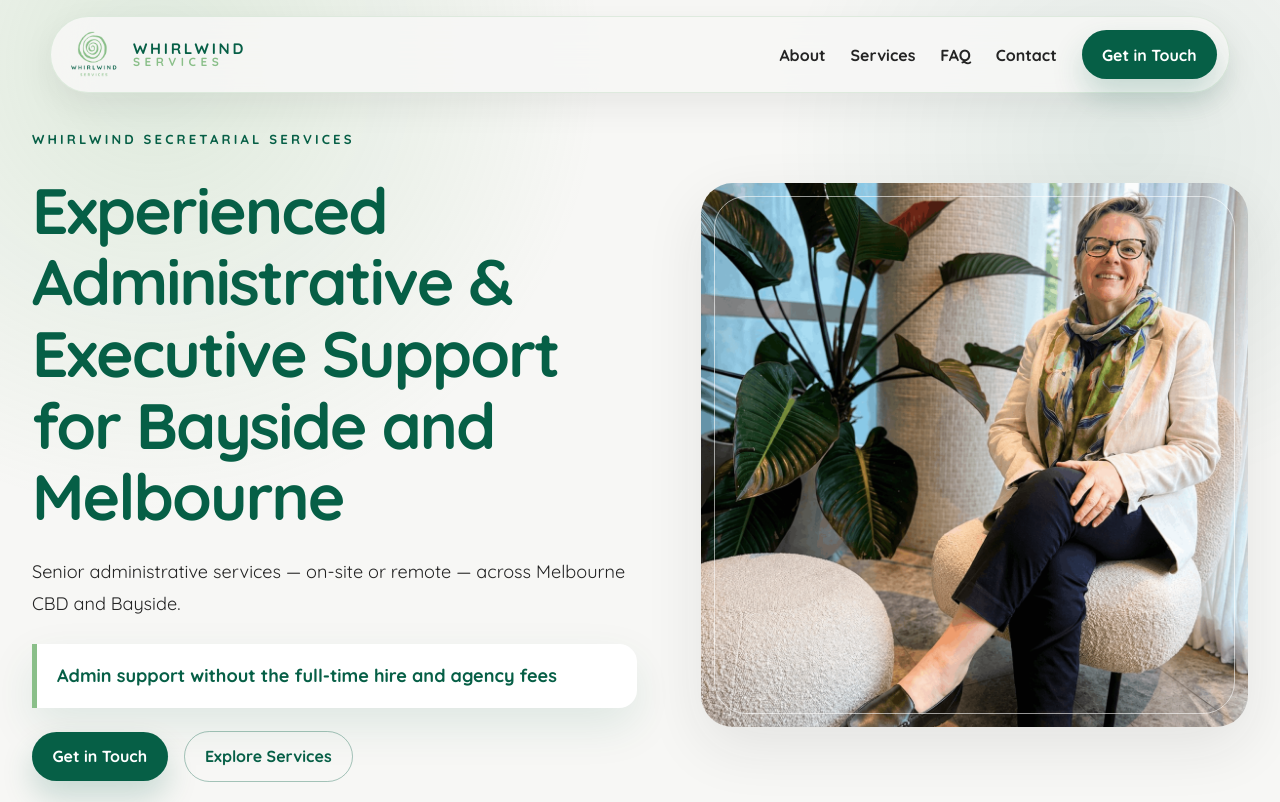
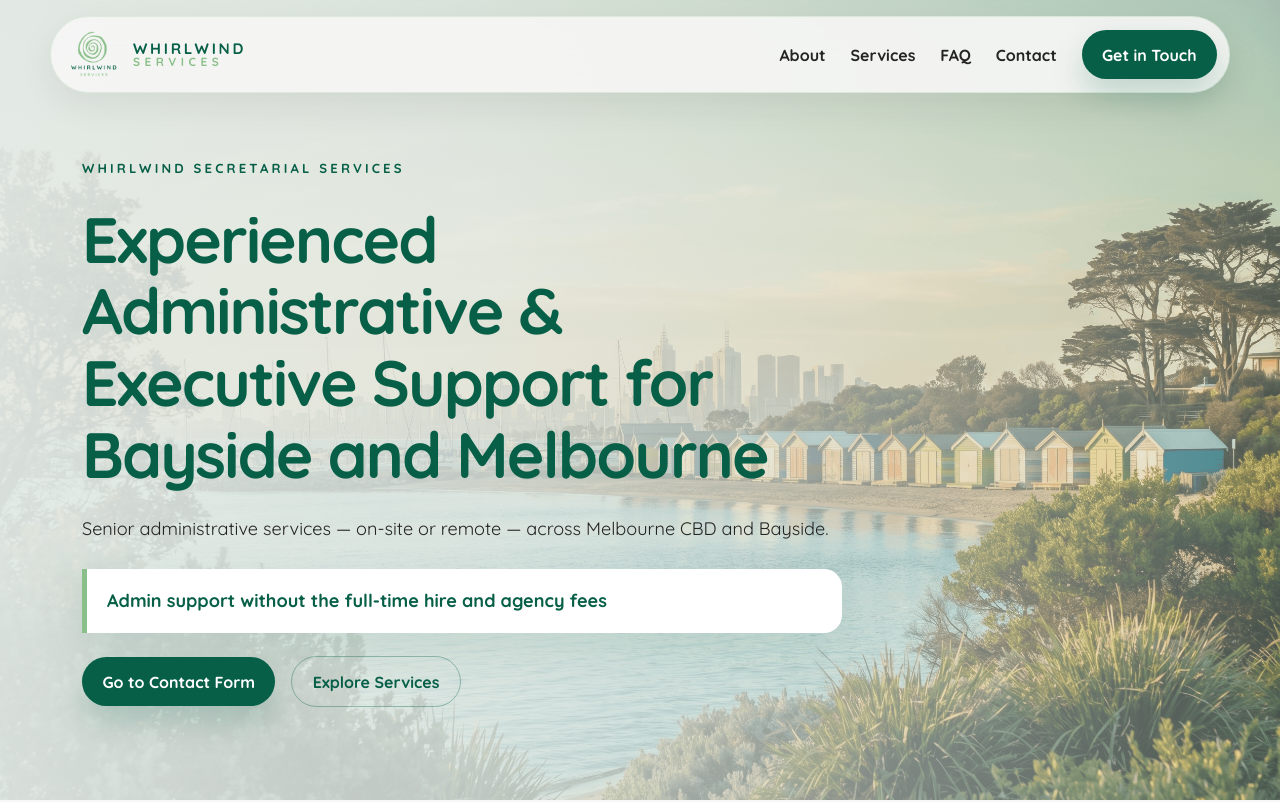
Before and after one commit to BrightPathCreative/whirlwind-services, a Next.js app: page / in a window 1280 px wide. Shown: the top 802 px of the page. Built offline with nearby package versions, Linux system fonts and the light colour scheme.

Commit message:
Use Bayside image as home hero background
Set the homepage above-fold section over the Melbourne Bayside image with a soft branded overlay.

Co-authored-by: Cursor <cursoragent@cursor.com>

```diff
--- a/app/globals.css
+++ b/app/globals.css
@@ -346,11 +346,34 @@ p {
   padding: 8rem clamp(1rem, 4vw, 2rem) 4rem;
 }
 
+.home-hero {
+  background:
+    linear-gradient(90deg, rgba(247, 247, 245, 0.94) 0%, rgba(247, 247, 245, 0.82) 38%, rgba(247, 247, 245, 0.3) 100%),
+    url("/images/sections/melbourne-bayside.png") center / cover no-repeat;
+  grid-template-columns: minmax(0, 1fr);
+  isolation: isolate;
+  position: relative;
+}
+
+.home-hero::after {
+  background: rgba(6, 95, 70, 0.08);
+  content: "";
+  inset: 0;
+  pointer-events: none;
+  position: absolute;
+  z-index: -1;
+}
+
 .hero-content {
   display: grid;
   gap: 1.45rem;
   margin-left: auto;
   max-width: 720px;
+}
+
+.home-hero .hero-content {
+  margin: 0 auto 0 max(1rem, calc((100vw - 1180px) / 2));
+  max-width: 760px;
 }
 
 .hero-content .tagline {
--- a/app/page.tsx
+++ b/app/page.tsx
@@ -1,4 +1,3 @@
-import Image from "next/image";
 import Link from "next/link";
 import { CTASection } from "@/components/CTASection";
 import { SectionReveal } from "@/components/SectionReveal";
@@ -16,7 +15,7 @@ export const metadata = createMetadata({
 export default function HomePage() {
   return (
     <>
-      <section className="hero">
+      <section className="hero home-hero">
         <div className="hero-content">
           <SectionReveal>
             <p className="eyebrow">Whirlwind Secretarial Services</p>
@@ -33,7 +32,7 @@ export default function HomePage() {
           <SectionReveal delay={0.28}>
             <div className="button-row">
               <Link className="button button-primary" href="/contact">
-                Get in Touch
+                Go to Contact Form
               </Link>
               <Link className="button button-outline" href="/services">
                 Explore Services
@@ -41,16 +40,6 @@ export default function HomePage() {
             </div>
           </SectionReveal>
         </div>
-
-        <SectionReveal className="hero-image-shell" delay={0.12}>
-          <Image
-            alt="Cath Watkins seated in a bright professional setting"
-            fill
-            priority
-            sizes="(max-width: 980px) 100vw, 46vw"
-            src="/images/cath-watkins.png"
-          />
-        </SectionReveal>
       </section>
 
       <section className="section">
```
